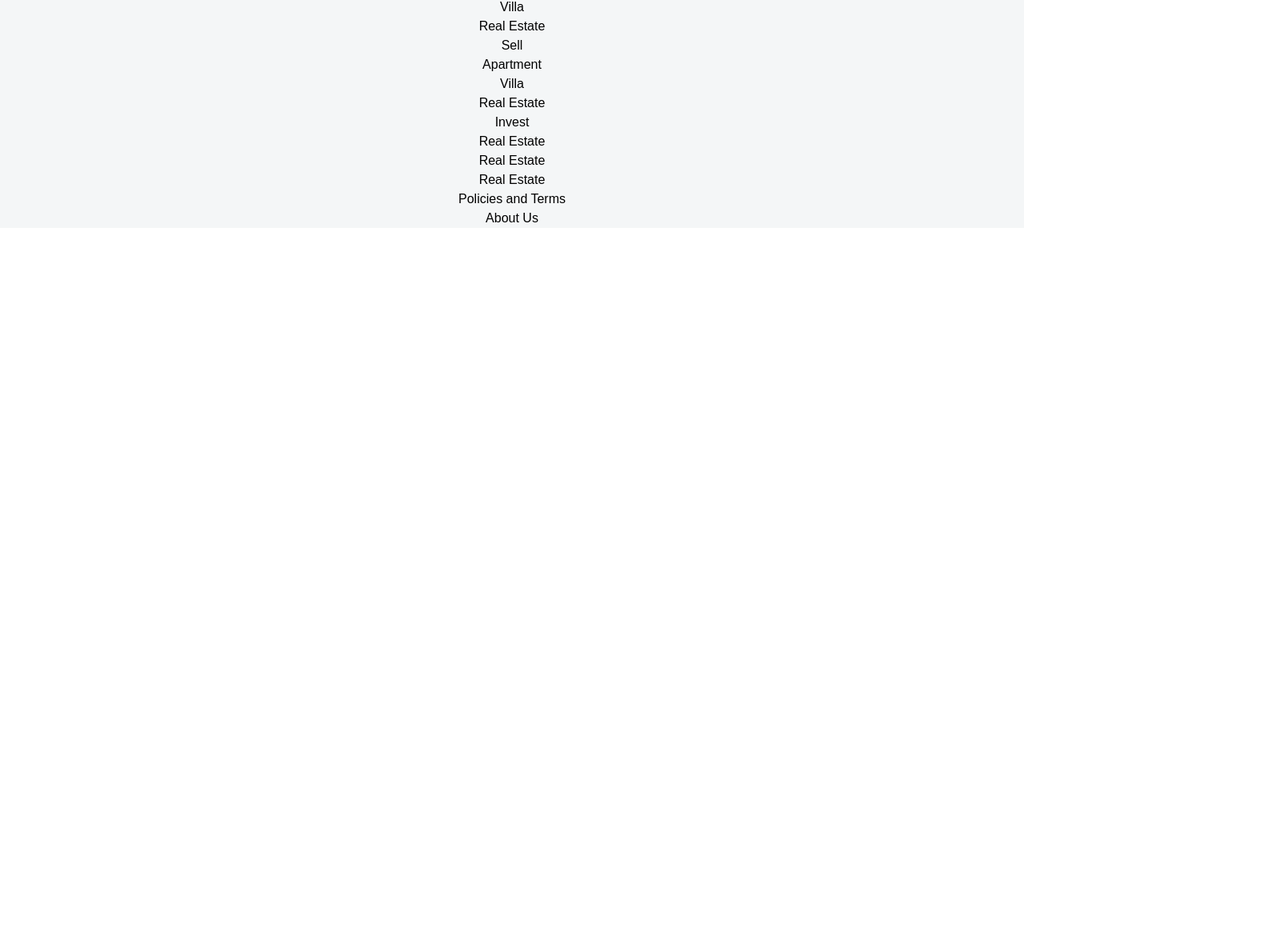
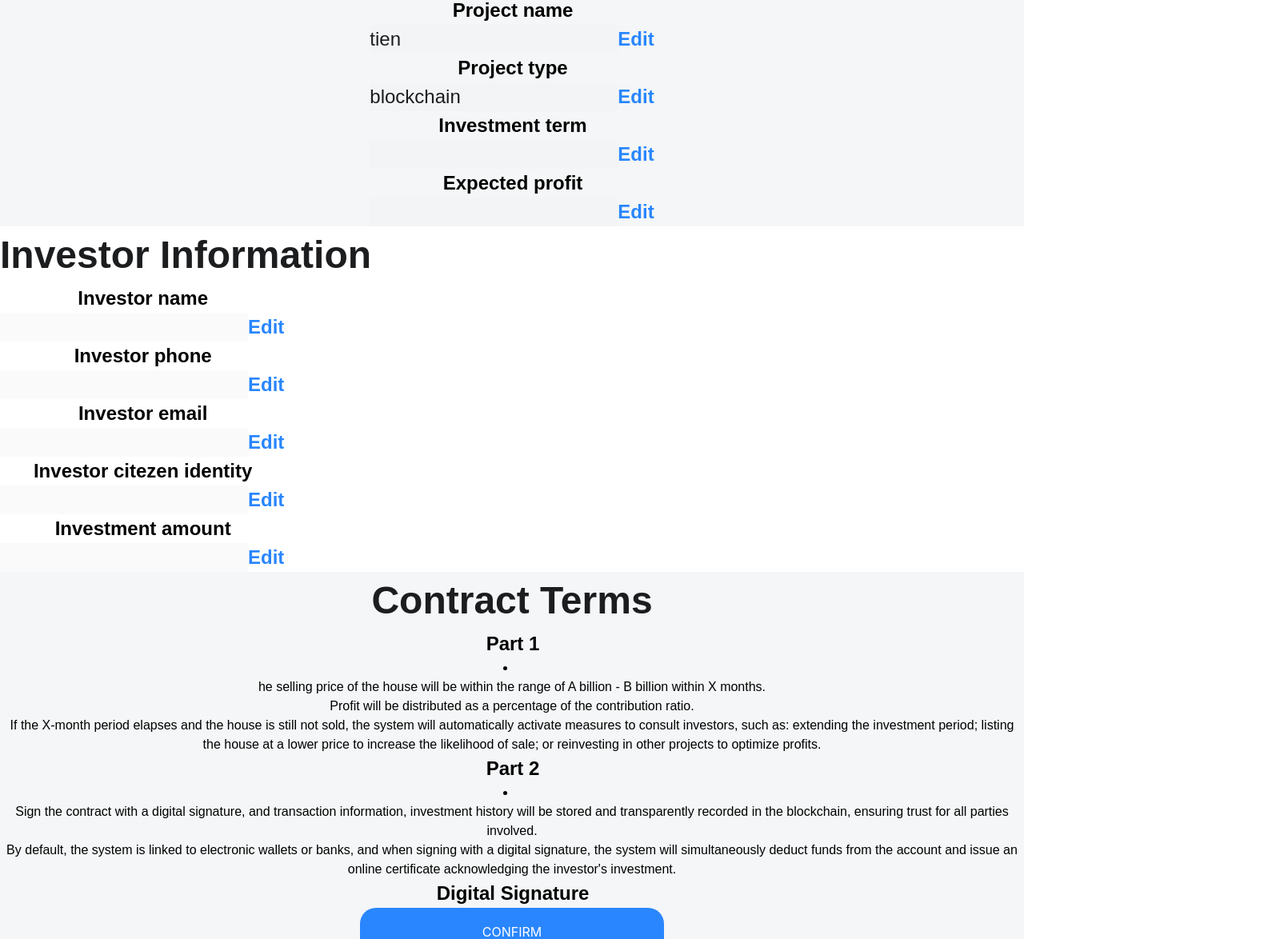
Before and after one commit to nickken253/Housing-Connector, a React (Vite) app: page /real-estate/detail/1 in a window 1280 px wide. Shown: the part 427-1601 px from the top of the page at 80% size, 1600 px wide, since content can reach past the window. Before the commit the page ends 800 px from the top, so only its background shows below. Built offline with nearby package versions, Linux system fonts and the light colour scheme.

Commit message:
Invest Contract Page

```diff
--- a/src/App.tsx
+++ b/src/App.tsx
@@ -14,6 +14,7 @@ import { RealEstateList } from './feature/page/RealEstateList/RealEstateList.tsx
 import { DetailCard } from './components/card/DetailCard.tsx';
 import { AppRoutes } from './routes/index.tsx';
 import { RealEstateDetail } from './feature/page/RealEstateDetail/RealEstateDetail.tsx';
+import { InvestmentContractPage } from './feature/page/InvestmentContract/InvestmentContractPage.tsx';
 function App() {
   const dataRef = useRef<HTMLInputElement>(null);
 
@@ -31,7 +32,7 @@ function App() {
       <div className="App">
         <Header />
         <AppRoutes />
-        {/* <RealEstateDetail /> */}
+        <InvestmentContractPage projectName='tien' projectType='blockchain'/>
         <Footer />
       </div>
     </Router>
--- a/src/assets/index.ts
+++ b/src/assets/index.ts
@@ -18,3 +18,5 @@ export {default as HomeCard2Img} from './svgs/card2.svg'
 export {default as CheckIcon} from './svgs/check.svg'
 export {default as CoinIcon} from './svgs/coin.svg'
 export {default as HomeIcon} from './svgs/home.svg'
+
+export {default as SuccessInForm} from './svgs/successInform.svg'
--- /dev/null
+++ b/src/components/editableInput/EditableInput.tsx
@@ -0,0 +1,37 @@
+import React, { useState } from 'react';
+
+
+
+interface EditableInputProps {
+    initValue: string;
+}
+
+export const EditableInput = ({initValue}: EditableInputProps) => {
+  const [state, setState] = useState({
+    isEditable: false,
+    inputValue: initValue,
+  });
+
+  const handleEditClick = () => {
+    setState((prevState) => ({ ...prevState, isEditable: !prevState.isEditable }));
+  };
+
+  const handleInputChange = (event: React.ChangeEvent<HTMLInputElement>) => {
+    setState((prevState) => ({ ...prevState, inputValue: event.target.value }));
+  };
+
+  return (
+    <div>
+      <input
+        type="text"
+        value={state.inputValue}
+        disabled={!state.isEditable}
+        onChange={handleInputChange}
+        style={{fontSize:24, color:'#1C1D1F'}}
+      />
+      <button onClick={handleEditClick} style={{color:'#2986FE', fontWeight:'bold', fontSize:24}}>
+        {state.isEditable ? 'Save' : 'Edit'}
+      </button>
+    </div>
+  );
+};
--- /dev/null
+++ b/src/feature/page/InvestmentContract/InvestmentContract.css
@@ -0,0 +1,20 @@
+.SubHeading{
+    font-size: 48px;
+    font-weight: bold;
+    color: #1C1D1F
+}
+
+.Heading {
+    font-size: 64px;
+    font-weight: bold;
+    color: #1C1D1F;
+}
+
+.InputField {
+    display: inline-block;
+}
+
+.ResultDes{
+    font-size:16px;
+    color: #5F6368;
+}
--- /dev/null
+++ b/src/feature/page/InvestmentContract/InvestmentContractPage.styled.ts
@@ -0,0 +1,8 @@
+import styled from "styled-components";
+
+export const Label = styled.p`
+    margin: 0 ;
+    padding-left: 2px;
+    font-size: 24px;
+    font-weight: bold;
+`
--- /dev/null
+++ b/src/feature/page/InvestmentContract/InvestmentContractPage.tsx
@@ -0,0 +1,133 @@
+import React from 'react'
+
+import * as S from './InvestmentContractPage.styled'
+import { EditableInput } from '../../../components/editableInput/EditableInput';
+import './InvestmentContract.css'
+import { Button, Modal } from 'antd';
+import { useState } from 'react';
+import { SuccessInForm } from '../../../assets';
+
+interface InvestmentContractPageProps extends React.HTMLAttributes<HTMLDivElement>{
+    projectName?: string;
+    projectType?: string;
+    investmentTerm?: string;
+    expectedProfit?: string;
+
+    investorName?: string;
+    investorPhone?: string;
+    investorEmail?: string;
+    investorCitizenID?: string;
+    investmentAmount?: string;
+}
+
+export const InvestmentContractPage = ({ projectName, projectType, investmentTerm, expectedProfit, investorName, investorPhone, investorEmail, investorCitizenID, investmentAmount }: InvestmentContractPageProps) => {
+
+    const [open, setOpen] = useState(false);
+  return (
+    <div >
+        <h1 className='Heading'>Investment Contract</h1>
+        <div >
+            <h2 className='SubHeading'>Investment Contract Information</h2>
+            <div>
+                <div className='InputField'>
+                    <S.Label>Project name</S.Label>
+                    <EditableInput initValue={projectName} />
+                </div>
+
+                <div>
+                    <S.Label>Project type</S.Label>
+                    <EditableInput initValue={projectType} />
+                </div>
+
+                <div>
+                    <S.Label>Investment term</S.Label>
+                    <EditableInput initValue={investmentTerm} />
+                </div>
+
+                <div>
+                    <S.Label>Expected profit</S.Label>
+                    <EditableInput initValue={expectedProfit} />
+                </div>
+            </div>
+        </div>
+
+        <div style={{width: 1600, backgroundColor:'#FFFFFF', justifyContent:'flex-start', justifyItems:'flex-start'}}>
+            <h2 className='SubHeading'>Investor Information</h2>
+            <div>
+                <S.Label>Investor name</S.Label>
+                <EditableInput initValue={investorName} />
+            </div>
+
+            <div>
+                <S.Label>Investor phone</S.Label>
+                <EditableInput initValue={investorPhone} />
+            </div>
+
+            <div>
+                <S.Label>Investor email</S.Label>
+                <EditableInput initValue={investorEmail} />
+            </div>
+            <div>
+                <S.Label>Investor citezen identity</S.Label>
+                <EditableInput initValue={investorCitizenID} />
+            </div>
+
+            <div>
+                <S.Label>Investment amount</S.Label>
+                <EditableInput initValue={investmentAmount} />
+            </div>
+        </div>
+
+        <div>
+            <h2 className='SubHeading'>Contract Terms</h2>
+            <div>
+                <S.Label>Part 1</S.Label>
+                <li>
+                    <ul>he selling price of the house will be within the range of A billion - B billion within X months.</ul>
+                    <ul>Profit will be distributed as a percentage of the contribution ratio.</ul>
+                    <ul>If the X-month period elapses and the house is still not sold, the system will automatically activate measures to consult investors, such as: extending the investment period; listing the house at a lower price to increase the likelihood of sale; or reinvesting in other projects to optimize profits.</ul>
+                </li>
+            </div>
+
+            <div>
+                <S.Label>Part 2</S.Label>
+                <li>
+                    <ul>Sign the contract with a digital signature, and transaction information, investment history will be stored and transparently recorded in the blockchain, ensuring trust for all parties involved.</ul>
+                    <ul>By default, the system is linked to electronic wallets or banks, and when signing with a digital signature, the system will simultaneously deduct funds from the account and issue an online certificate acknowledging the investor's investment.</ul>
+                </li>
+            </div>
+        </div>
+
+        <div>
+            <div>
+                <S.Label>Digital Signature</S.Label>
+            </div>
+            <Button
+                style={{backgroundColor:'#2986FE', width:380, height:60, borderRadius:20, }}
+                size="large"
+                type="primary"
+                onClick={() => setOpen(true)}
+            >
+                CONFIRM
+            </Button>
+
+            <Modal
+                centered
+                open={open}
+                onOk={() => setOpen(false)}
+                onCancel={() => setOpen(false)}
+                width={800}
+
+            >
+                <img src={SuccessInForm} alt="Success" style={{width: 50, height: 50}}/>
+                <S.Label style={{color:'#0078D4'}}>You have invested successfully!</S.Label>
+
+                <p>Thank you for your investment.</p>
+                <p>Your investment contract has been confirmed!</p>
+
+            </Modal>
+        </div>
+
+    </div>
+  )
+}
```
Also changed, not shown: src/components/card/DetailCard.css (+37 -11 lines), src/components/card/DetailCard.tsx (+9 -2 lines), src/assets/svgs/successInform.svg (added).
